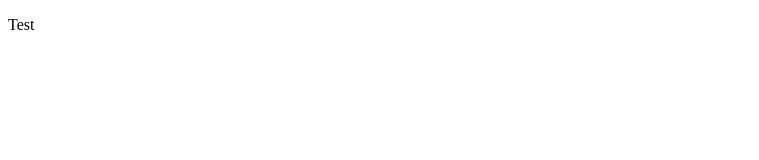
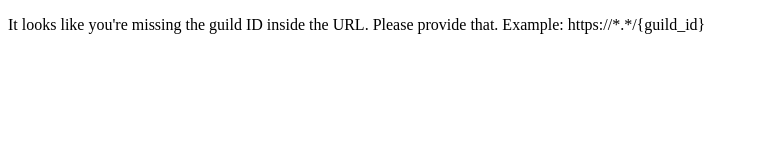
Before and after one commit to Saucywan/discord-bot-leaderboard, a plain HTML site: page index.html in a window 1280 px wide. Shown: the whole page, without its empty margins (0-759 px from the left). Drawn offline with Linux system fonts and the light colour scheme.

Commit message:
Update index.html

```diff
--- a/index.html
+++ b/index.html
@@ -2,10 +2,10 @@
 <html lang="en">
     <head>
         <meta charset="UTF-8">
-        <title>Title</title>
+        <title>Error</title>
     </head>
 
     <body>
-        <p>Test</p>
+        <p>It looks like you're missing the guild ID inside the URL. Please provide that. Example: https://*.*/{guild_id}</p>
     </body>
 </html>
```
